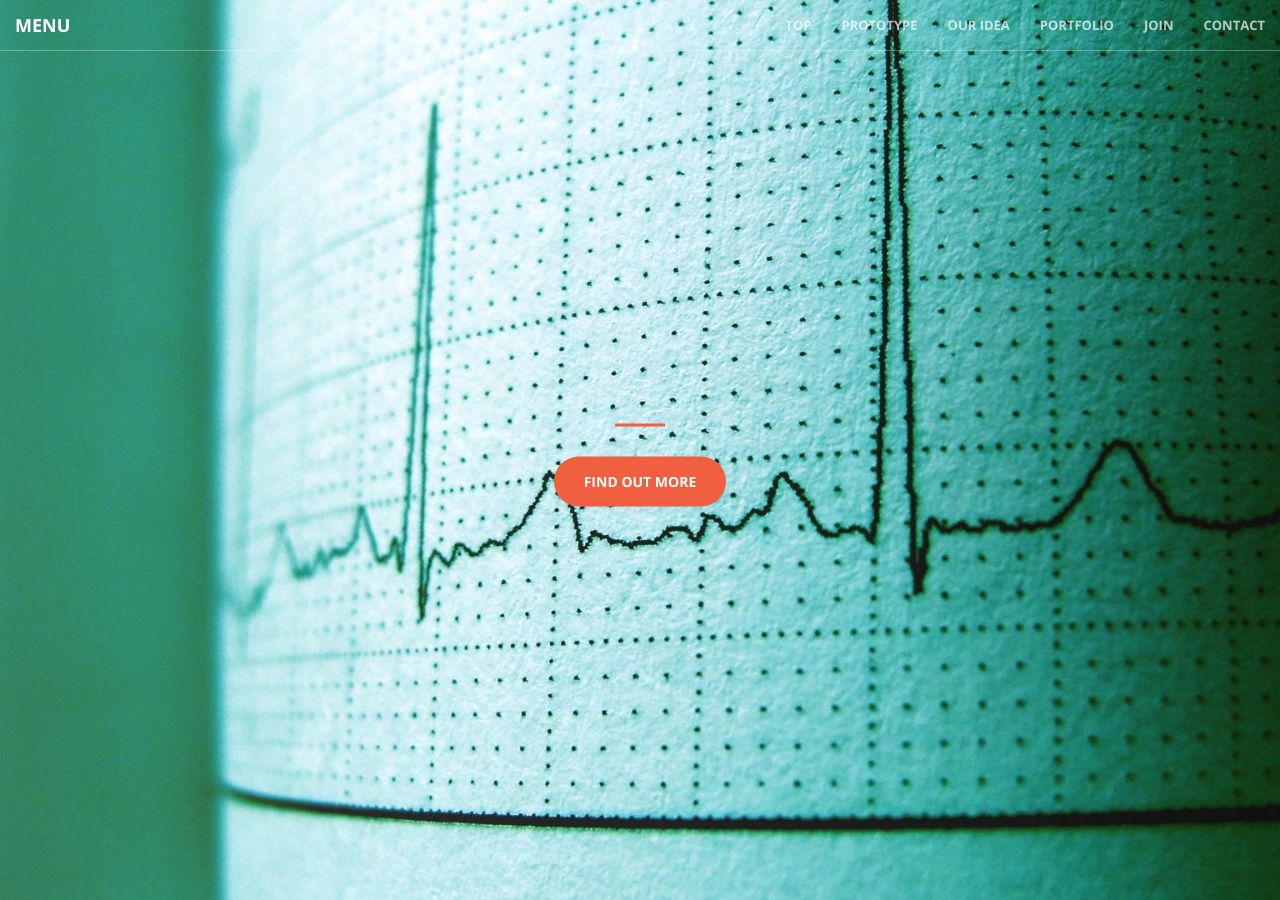
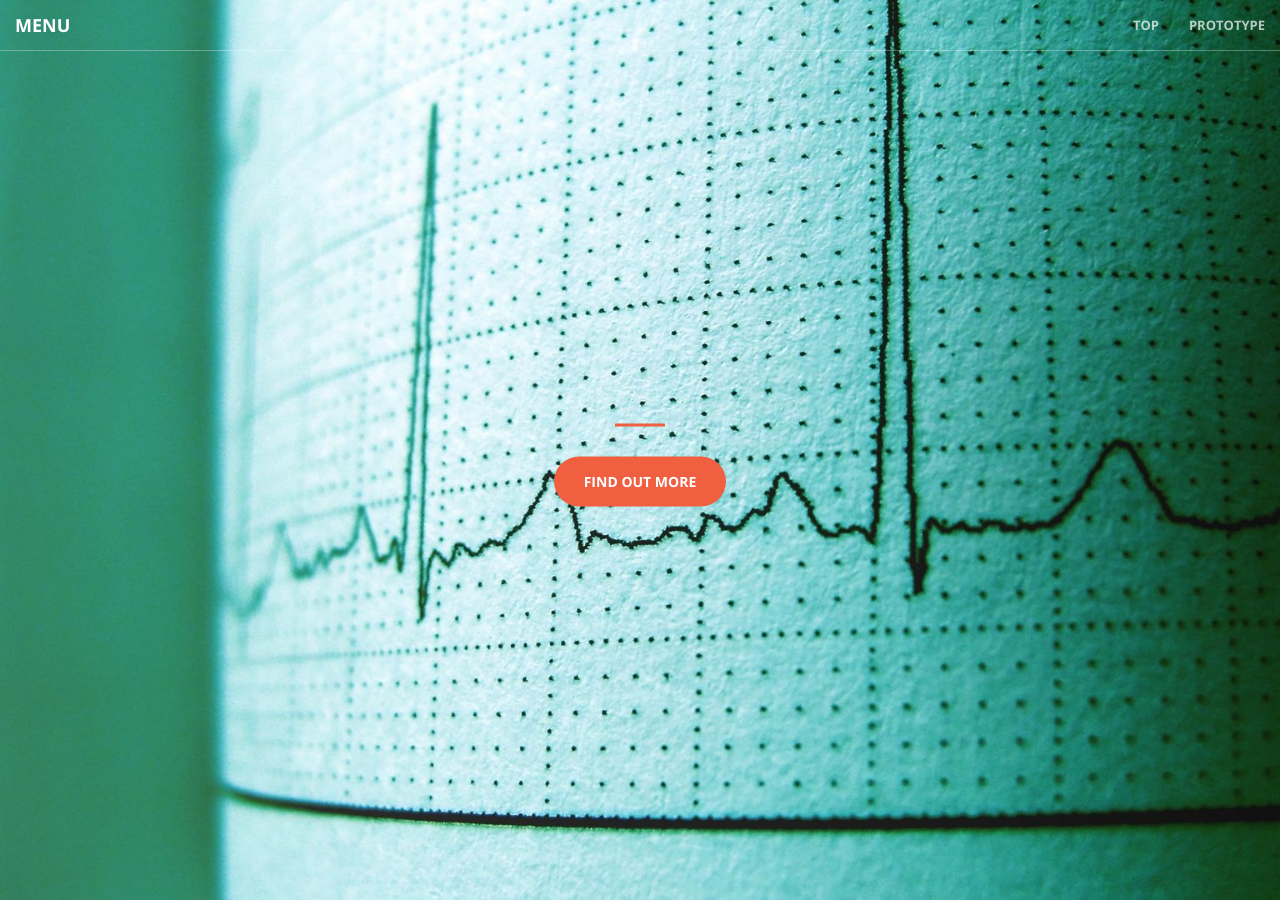
Before and after one commit to ECG-digitizer/ecg-digitizer.github.io, a Jekyll site: the page built from index.html, in a window 1280 px wide and 900 px high. Built offline with Jekyll 4.4.1, drawn with Linux system fonts in a browser that asks for light colours; nearby versions of some CDN libraries.

Commit message:
Update nav.html

```diff
--- a/_includes/nav.html
+++ b/_includes/nav.html
@@ -18,8 +18,9 @@
                     <a class="page-scroll" href="#header">Top</a>
                 </li>
                 <li>
-                    <a class="page-scroll" href="#prototype_test">Prototype</a>
+                    <a class="page-scroll" href="#about">Prototype</a>
                 </li>
+                <!--
                 <li>
                     <a class="page-scroll" href="#the_idea">Our idea</a>
                 </li>
@@ -32,6 +33,7 @@
                 <li>
                     <a class="page-scroll" href="#contact">Contact</a>
                 </li>
+                 -->
             </ul>
         </div>
         <!-- /.navbar-collapse -->
```
